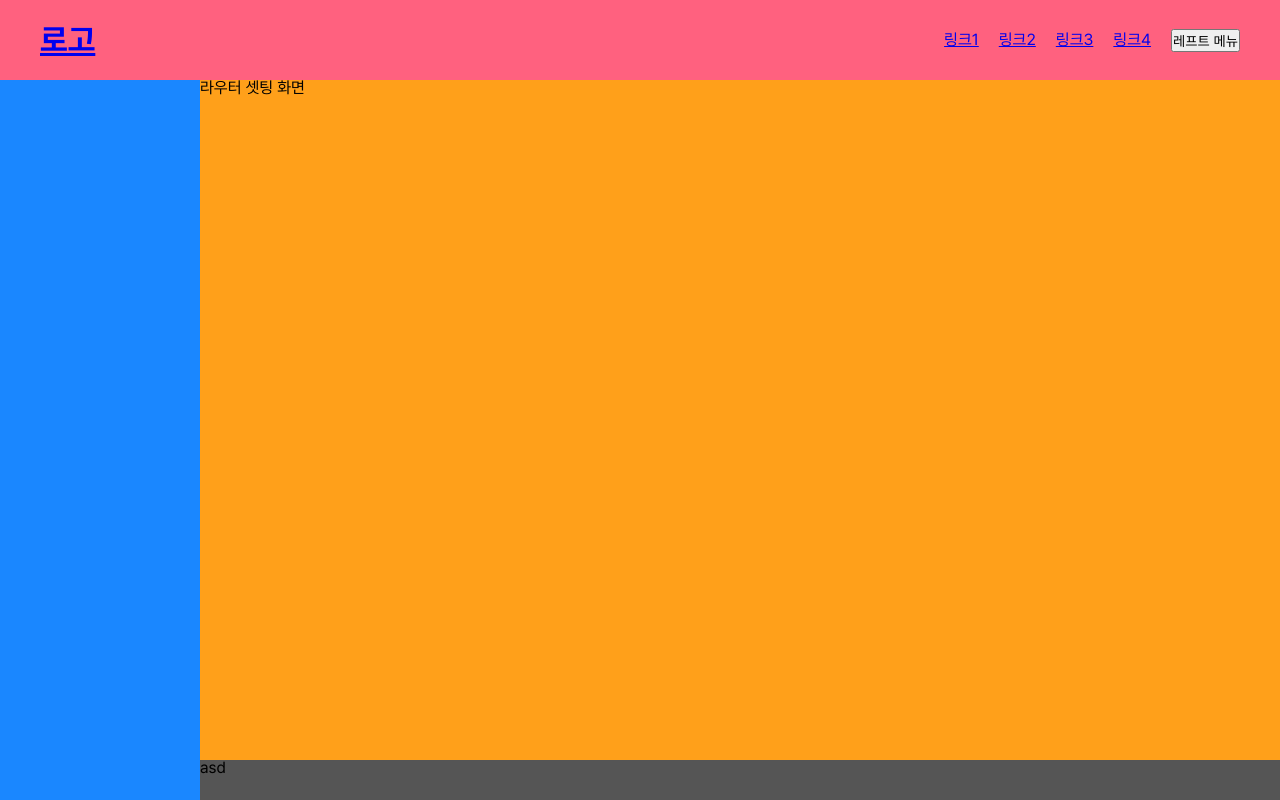
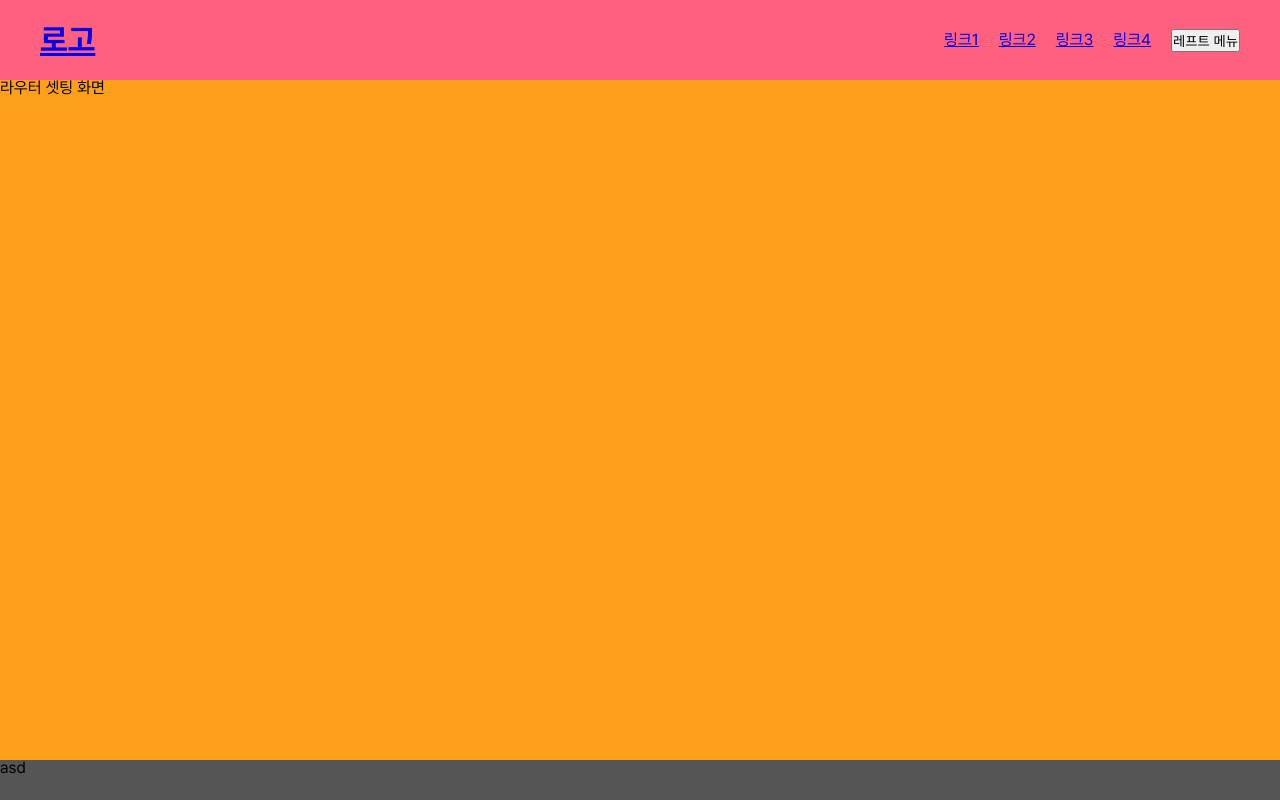
Before and after one commit to DongJae-Go-FE/r114-coding-convention, a React (Create React App) app: page / in a window 1280 px wide. Built offline with nearby package versions, Linux system fonts and the light colour scheme.

Commit message:
redux state menu setting end

```diff
--- a/src/components/organism/Content/index.js
+++ b/src/components/organism/Content/index.js
@@ -4,7 +4,13 @@ import Styled from "./styled";
 
 function Content({ children }) {
   let menuState = useSelector((state) => state.menu);
-  return <Styled menuState={menuState}>{children}</Styled>;
+  let routerState = useSelector((state) => state.router);
+
+  return (
+    <Styled menuState={menuState} routerState={routerState}>
+      {children}
+    </Styled>
+  );
 }
 
 export default Content;
--- a/src/components/organism/Content/styled.js
+++ b/src/components/organism/Content/styled.js
@@ -9,6 +9,7 @@ const Styled = styled.div`
   background-color: var(--orange400);
   position: absolute;
   top: 80px;
+
   ${({ menuState }) => {
     switch (menuState) {
       case false:
@@ -26,6 +27,17 @@ const Styled = styled.div`
         `.styles;
     }
   }}
+
+  ${({ routerState }) => {
+    if (routerState === "") {
+      return css`
+          width: 100%;
+          left: 0;
+          transition: left ${transitionDelay}s, width ${transitionDelay}s;
+      `.styles;
+    }
+  }}
+
   @media (max-width: ${mobileBreakPoint}px) {
     width: 100%;
     left: 0;
--- a/src/components/organism/LeftMenu/index.js
+++ b/src/components/organism/LeftMenu/index.js
@@ -6,6 +6,7 @@ import Styled from "./styled";
 function LeftMenu() {
   let menuState = useSelector((state) => state.menu);
   let routerState = useSelector((state) => state.router);
+
   const menuList = () => {
     switch (routerState) {
       case "":
@@ -80,9 +81,10 @@ function LeftMenu() {
           </ul>
         );
     }
-  }
+  };
+
   return (
-    <Styled menuState={menuState}>
+    <Styled menuState={menuState} routerState={routerState}>
       {menuList()}
     </Styled>
   );
--- a/src/components/organism/LeftMenu/styled.js
+++ b/src/components/organism/LeftMenu/styled.js
@@ -1,6 +1,9 @@
 import styled from "@emotion/styled";
 import { css } from "@emotion/react";
-import { mobileBreakPoint, transitionDelay } from "../../../constants/constants";
+import {
+  mobileBreakPoint,
+  transitionDelay,
+} from "../../../constants/constants";
 
 const Styled = styled.div`
   width: 200px;
@@ -30,6 +33,15 @@ const Styled = styled.div`
     }
   }}
 
+  ${({ routerState }) => {
+    if (routerState === "") {
+      return css`
+        left: -200px;
+        transition: left ${transitionDelay}s, width ${transitionDelay}s;
+      `.styles;
+    }
+  }}
+
   @media (max-width: ${mobileBreakPoint}px) {
     left: -200px;
     transition: left ${transitionDelay}s, width ${transitionDelay}s;
```
